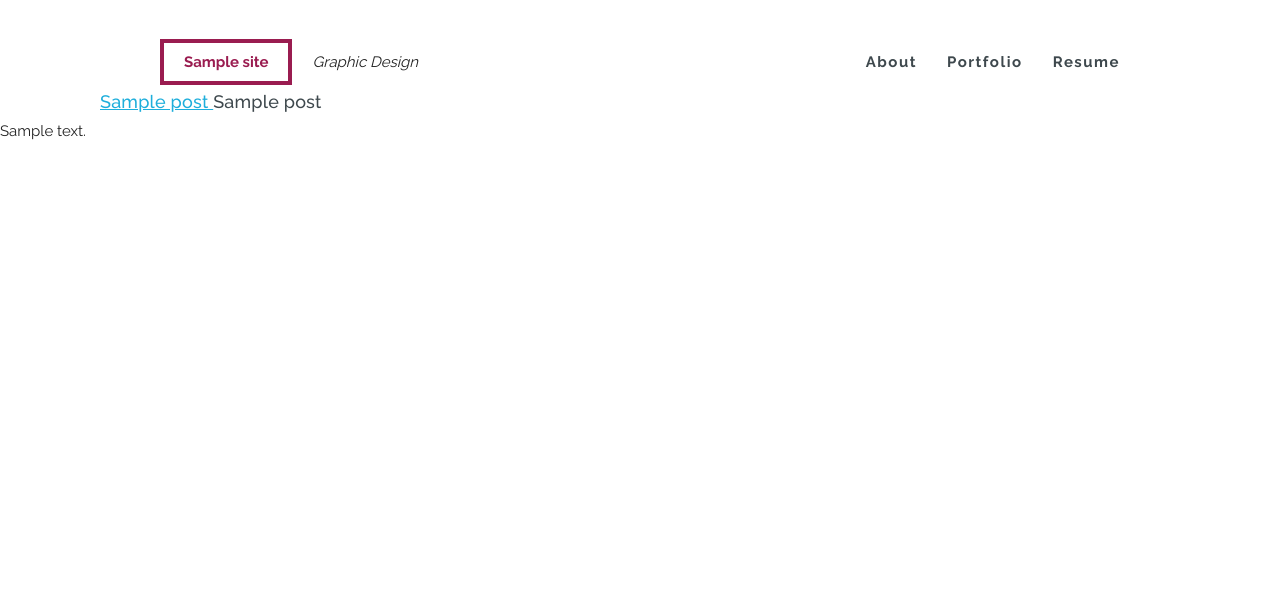
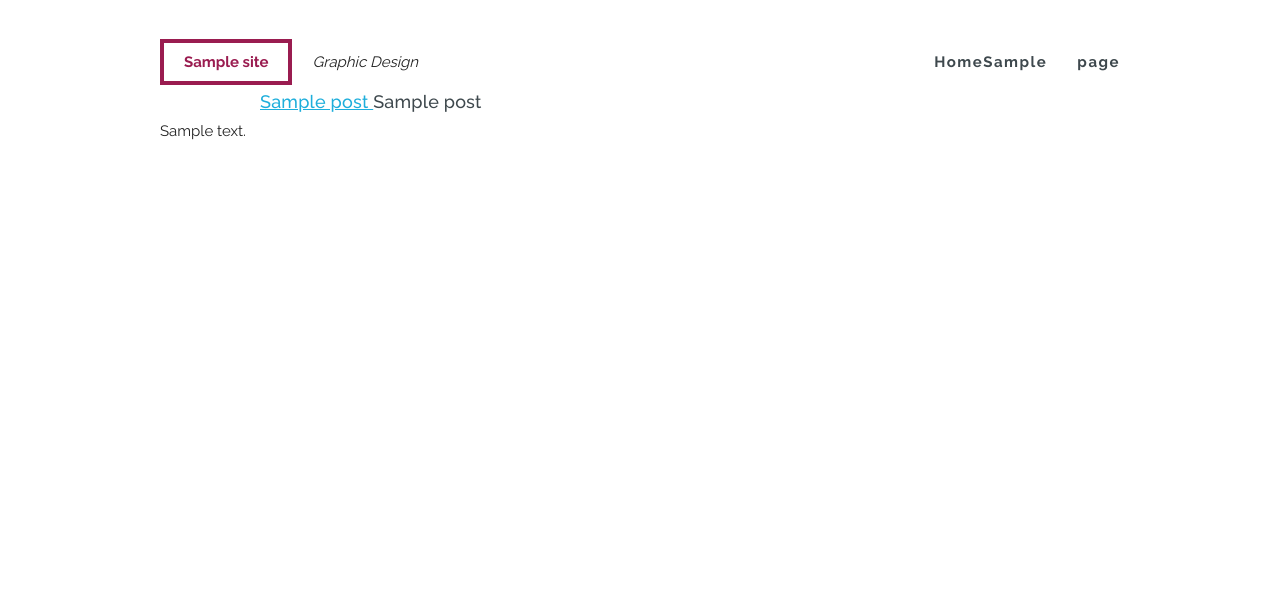
Before and after one commit to kwebber/portfolio-wp, a WordPress theme: template themes/micagd/index.php in a window 1280 px wide. Shown: the top 611 px of the page. Run offline with PHP 8.4 and a stand-in for WordPress, Linux system fonts and the light colour scheme; the site name, menu and one post (Sample post) are stand-ins, and other content is empty; some libraries are stand-ins or nearby versions.

Commit message:
clean-up

```diff
--- a/themes/micagd/header.php
+++ b/themes/micagd/header.php
@@ -34,11 +34,14 @@
 		                        <a href="/" class="home-link"><span class="logo"><?php bloginfo('name'); ?></span></a><span class="sub-logo"><em>Graphic Design</em></span>
 		                    <nav class="u-pull-right">
 		                        <div class="nav-toggle u-pull-right"><i class="nav-toggle icon icon-bars" id="js-nav-toggle"></i></div>
-		                        <ul class="nav" id="js-nav-menu" style="background-color: white; padding-left: 10px;">
+		                        <?php wp_nav_menu( array(
+ 									'menu_class' => 'nav',
+ 									'menu_id' => 'js-nav-menu' ) ); ?>
+		                        <!-- <ul class="nav" id="js-nav-menu" style="background-color: white; padding-left: 10px;">
 		                          <li><a href="about.html">About</a></li>
 		                          <li><a href="index.html">Portfolio</a></li>
 		                          <li><a href="resume.html">Resume</a></li>
-		                        </ul>
+		                        </ul> -->
 		                    </nav>
 
 		                </div>
--- a/themes/micagd/index.php
+++ b/themes/micagd/index.php
@@ -1,4 +1,9 @@
 <?php get_header(); ?>
+
+<div class="content-section page-row page-row-expanded">
+	<div class="container">
+		<div class="row">
+			<div class="twelve columns">
 
 
 <?php if ( have_posts() ) : ?>
@@ -8,5 +13,10 @@
 	<?php endwhile; ?>
 <?php endif; ?>
 
+			</div>
+		</div>
+	</div>
+</div>
+
 
 <?php get_footer(); ?>
```
Also changed, not shown: themes/micagd/front-page.php (+7 -0 lines).
